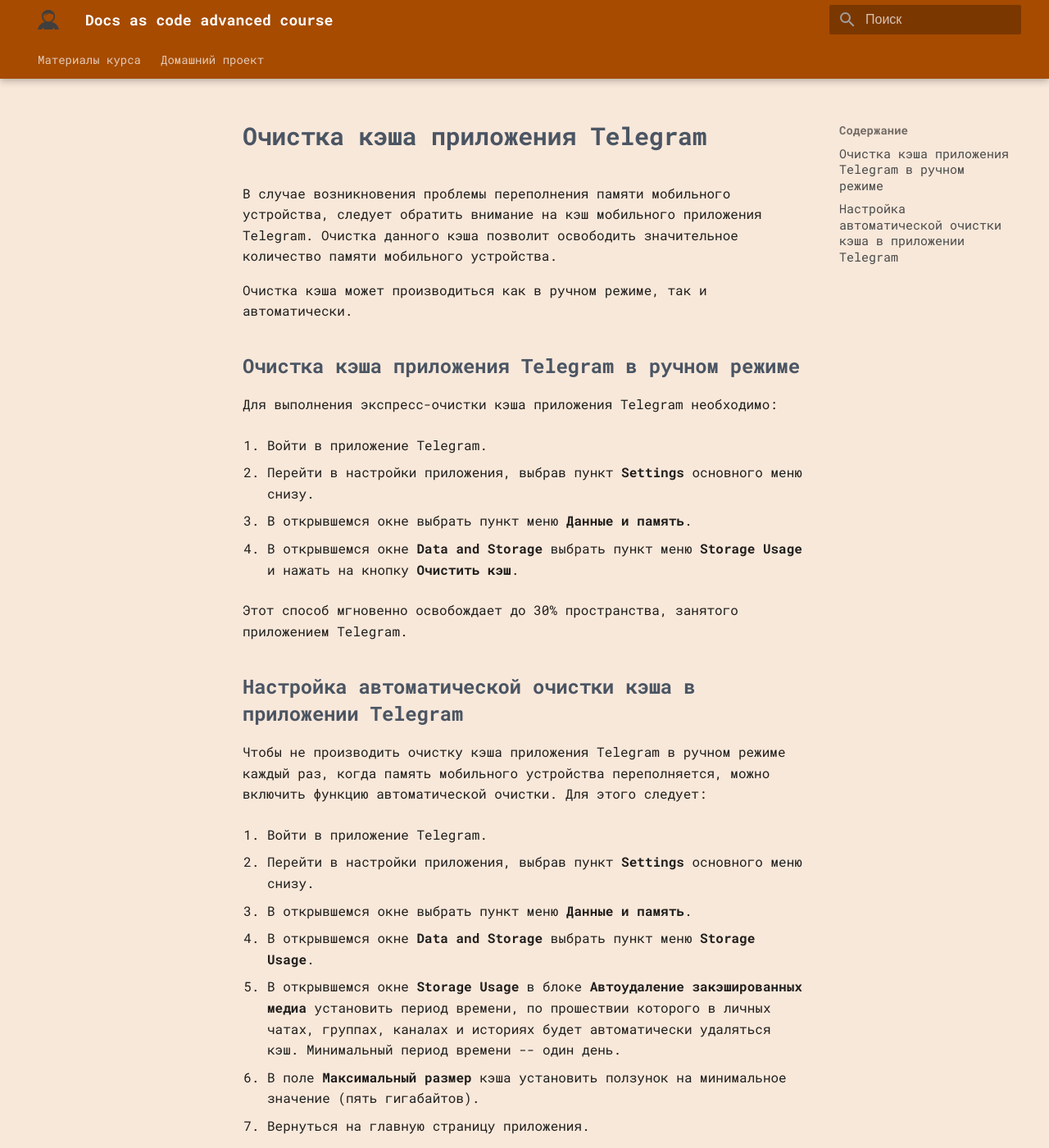
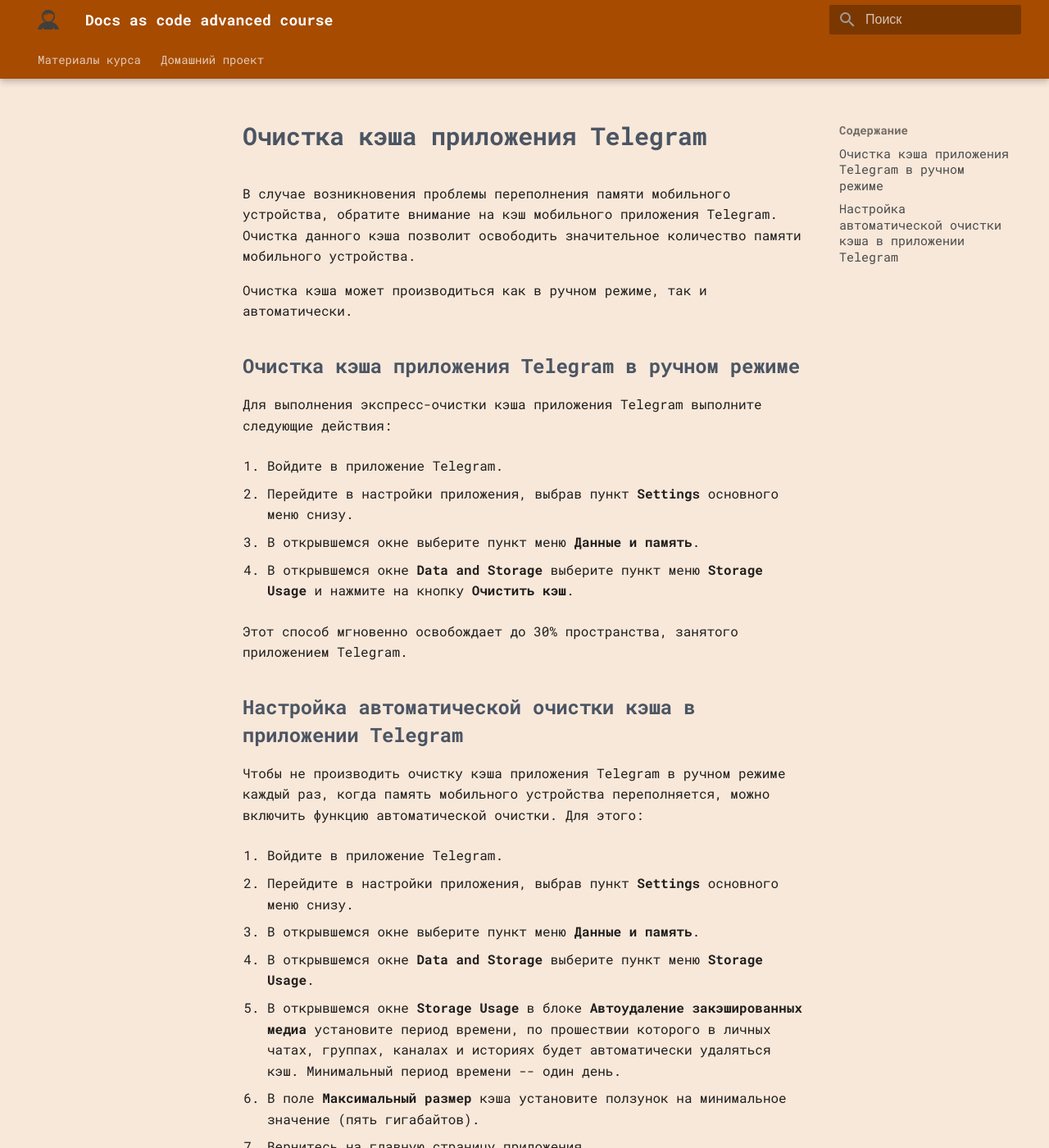
Before and after one commit to novillero/dac-adv-2, an MkDocs documentation site: the page built from docs/instructions/cher-anna-inc-instruction.md, in a window 1280 px wide and 1400 px high. Shown: the whole window at 82% size. Built offline with MkDocs 1.6.1 and Material for MkDocs 9.7.7, drawn with Linux system fonts in a browser that asks for light colours; some web fonts are replaced.

Commit message:
instruction modified

```diff
--- a/docs/instructions/cher-anna-inc-instruction.md
+++ b/docs/instructions/cher-anna-inc-instruction.md
@@ -1,39 +1,39 @@
 # Очистка кэша приложения Telegram
 
-В случае возникновения проблемы переполнения памяти мобильного устройства, следует обратить внимание на кэш мобильного приложения Telegram. Очистка данного кэша позволит освободить значительное количество памяти мобильного устройства.
+В случае возникновения проблемы переполнения памяти мобильного устройства, обратите внимание на кэш мобильного приложения Telegram. Очистка данного кэша позволит освободить значительное количество памяти мобильного устройства.
 
 Очистка кэша может производиться как в ручном режиме, так и автоматически.
 
 ## Очистка кэша приложения Telegram в ручном режиме
 
-Для выполнения экспресс-очистки кэша приложения Telegram необходимо:
+Для выполнения экспресс-очистки кэша приложения Telegram выполните следующие действия:
 
-1. Войти в приложение Telegram.
+1. Войдите в приложение Telegram.
 
-2. Перейти в настройки приложения, выбрав пункт **Settings** основного меню снизу.
+2. Перейдите в настройки приложения, выбрав пункт **Settings** основного меню снизу.
 
-3. В открывшемся окне выбрать пункт меню **Данные и память**.
+3. В открывшемся окне выберите пункт меню **Данные и память**.
 
-4. В открывшемся окне **Data and Storage** выбрать пункт меню **Storage Usage** и нажать на кнопку **Очистить кэш**.
+4. В открывшемся окне **Data and Storage** выберите пункт меню **Storage Usage** и нажмите на кнопку **Очистить кэш**.
 
 Этот способ мгновенно освобождает до 30% пространства, занятого приложением Telegram.
 
 ## Настройка автоматической очистки кэша в приложении Telegram
 
-Чтобы не производить очистку кэша приложения Telegram в ручном режиме каждый раз, когда память мобильного устройства переполняется, можно включить функцию автоматической очистки. Для этого следует:
+Чтобы не производить очистку кэша приложения Telegram в ручном режиме каждый раз, когда память мобильного устройства переполняется, можно включить функцию автоматической очистки. Для этого:
 
-1. Войти в приложение Telegram.
+1. Войдите в приложение Telegram.
 
-2. Перейти в настройки приложения, выбрав пункт **Settings** основного меню снизу.
+2. Перейдите в настройки приложения, выбрав пункт **Settings** основного меню снизу.
 
-3. В открывшемся окне выбрать пункт меню **Данные и память**.
+3. В открывшемся окне выберите пункт меню **Данные и память**.
 
-4. В открывшемся окне **Data and Storage** выбрать пункт меню **Storage Usage**.
+4. В открывшемся окне **Data and Storage** выберите пункт меню **Storage Usage**.
 
-5. В открывшемся окне **Storage Usage** в блоке **Автоудаление закэшированных медиа** установить период времени, по прошествии которого в личных чатах, группах, каналах и историях будет автоматически удаляться кэш. Минимальный период времени -- один день.
+5. В открывшемся окне **Storage Usage** в блоке **Автоудаление закэшированных медиа** установите период времени, по прошествии которого в личных чатах, группах, каналах и историях будет автоматически удаляться кэш. Минимальный период времени -- один день.
 
-6. В поле **Максимальный размер** кэша установить ползунок на минимальное значение (пять гигабайтов).
+6. В поле **Максимальный размер** кэша установите ползунок на минимальное значение (пять гигабайтов).
 
-7. Вернуться на главную страницу приложения.
+7. Вернитесь на главную страницу приложения.
 
 Теперь очистка кэша в приложении Telegram будет производиться автоматически.
```
